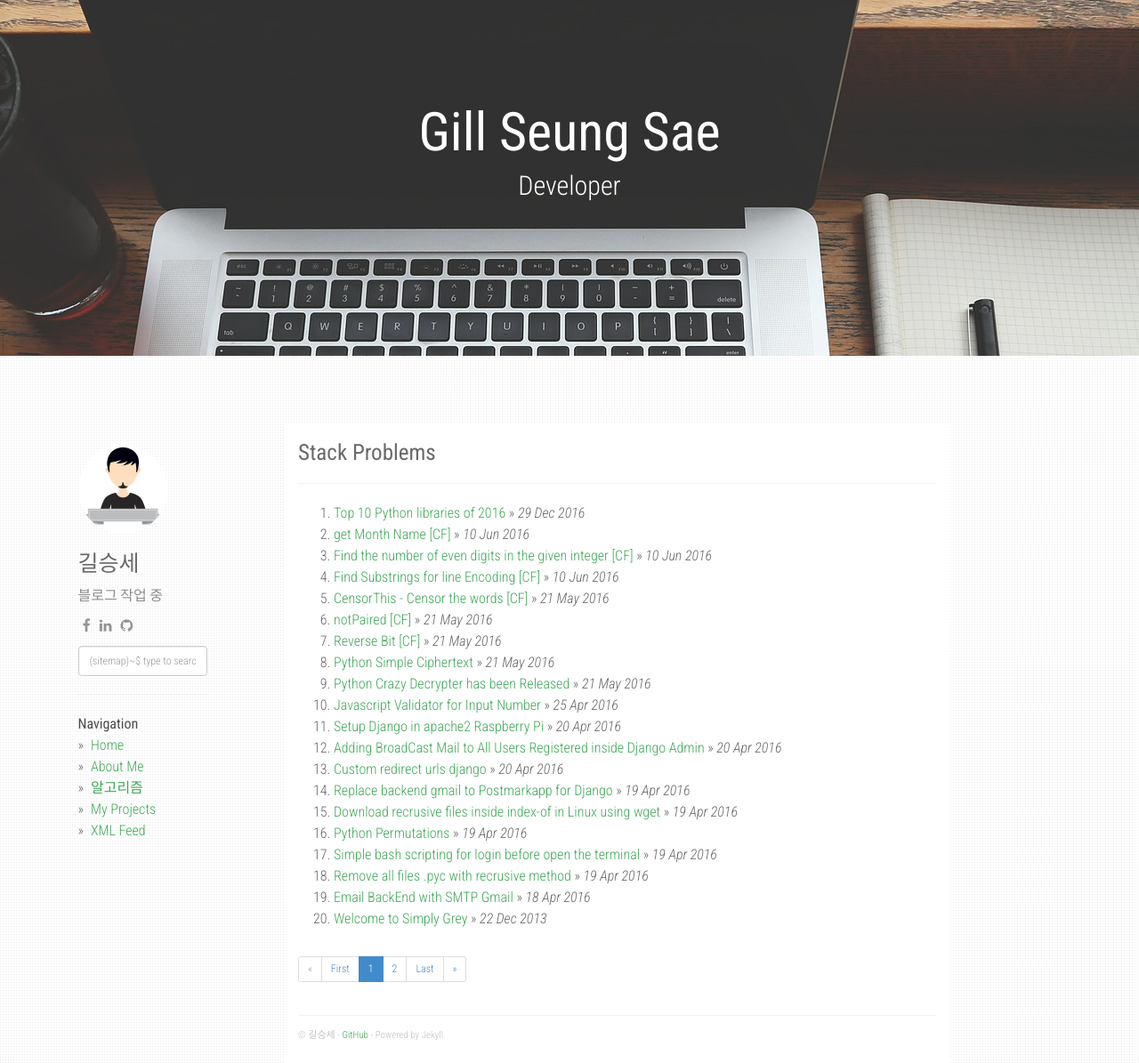
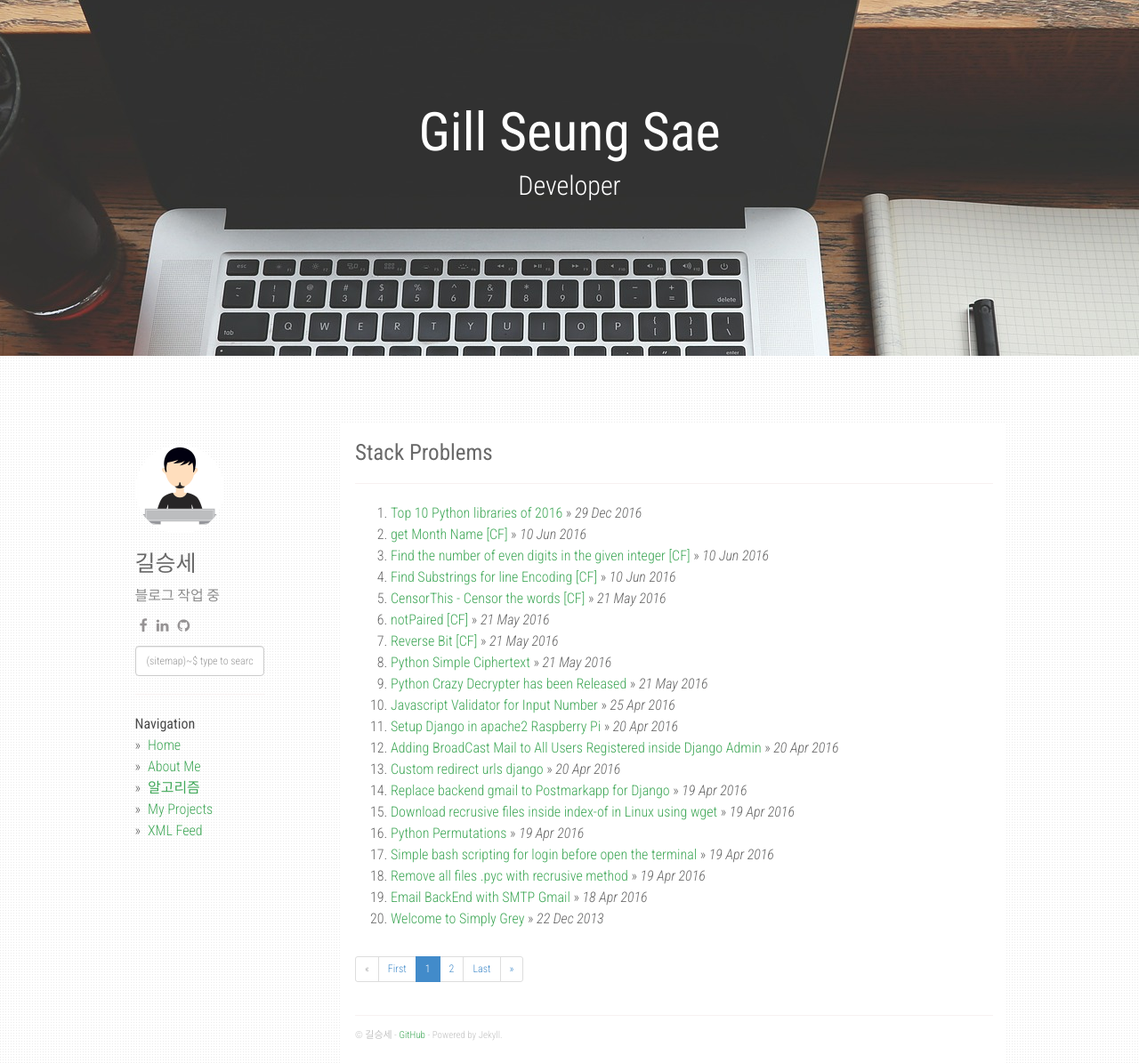
Before and after one commit to agusmakmun/agusmakmun.github.io, a Jekyll site: the page built from index.html, in a window 1280 px wide. Shown: the whole page at 89% size. Built offline with Jekyll 4.4.1, drawn with Linux system fonts in a browser that asks for light colours; nearby versions of some CDN libraries; the list of posts is cut into pages by our own code; grey boxes are pictures that could not be loaded.

Commit message:
Update main.css

```diff
--- a/static/css/main.css
+++ b/static/css/main.css
@@ -118,6 +118,7 @@ footer {
 div.col-sm-3 {
   margin-top: 100px;
   color: #666;
+  margin-left: 5%;
 }
 div.col-sm-3 strong {
   font-size: 16px;
```
